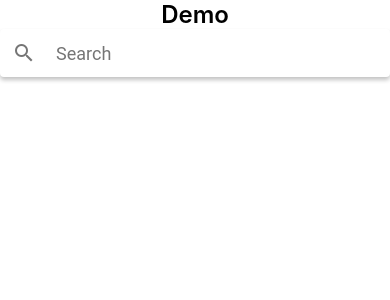
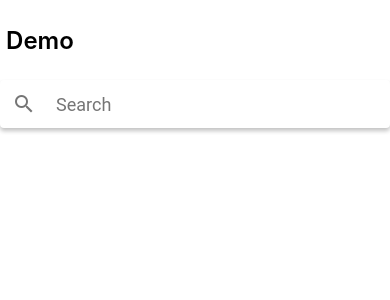
Before and after one commit to kunalone/react-native-demo, a React Native app in the folder MyApp/: screen / in a window 390 px wide. Shown: the top 300 px of the page. Built offline with nearby package versions, Linux system fonts and the light colour scheme.

Commit message:
new chnages for loader activity indicator

```diff
--- a/MyApp/src/actions.ts
+++ b/MyApp/src/actions.ts
@@ -22,6 +22,12 @@ const FETCH_GIFS_FAILED = 'FETCH_GIFS_FAILED';
 export const resetGifsView = () => {
   return {
     type: RESET_GIFS_REQUESTED,
+  };
+};
+
+export const resetGifLoading = () => {
+  return {
+    type: FETCH_GIFS_REQUESTED,
   };
 };
 
--- a/MyApp/src/dashboard.tsx
+++ b/MyApp/src/dashboard.tsx
@@ -1,12 +1,26 @@
 import axios from 'axios';
 import _, {List} from 'lodash';
 import React, {useCallback, useEffect, useRef, useState} from 'react';
-import {FlatList, Image, SafeAreaView, StyleSheet, Text} from 'react-native';
+import {
+  ActivityIndicator,
+  FlatList,
+  Image,
+  SafeAreaView,
+  StyleSheet,
+  Text,
+  View,
+} from 'react-native';
 import FastImage from 'react-native-fast-image';
 import {Searchbar} from 'react-native-paper';
 import WebView from 'react-native-webview';
 import {shallowEqual, useDispatch, useSelector} from 'react-redux';
-import {fetchGifsFailure, fetchGifsSuccess, resetGifsView} from './actions';
+import {
+  fetchGifsFailure,
+  fetchGifsSuccess,
+  resetGifLoading,
+  resetGifsView,
+  startFetchGifsRequest,
+} from './actions';
 import {Keyboard} from 'react-native';
 
 var delayInMilliseconds = 2000;
@@ -38,6 +52,7 @@ function Dashboard() {
     _.debounce(async q => {
       let finalSearch = searchString.current.trim();
       if (finalSearch.length > 3) {
+        dispatch(resetGifLoading());
         let response = await getQuestionnaireEachById(
           finalSearch,
           currentPages,
@@ -110,7 +125,10 @@ function Dashboard() {
 
   return (
     <SafeAreaView style={styles.baseColumncontainer}>
-      <Text style={[styles.sectionTitle]}>Demo</Text>
+      <View style={styles.titleRow}>
+        <Text style={[styles.sectionTitle]}> Demo</Text>
+        {loading ? <ActivityIndicator size="large" color="#131413" /> : null}
+      </View>
       <Searchbar
         placeholder="Search"
         onChangeText={text => {
@@ -138,6 +156,11 @@ function Dashboard() {
 }
 
 const styles = StyleSheet.create({
+  titleRow: {
+    flexDirection: 'row',
+    height: 80,
+    justifyContent: 'space-between',
+  },
   listView: {
     flexGrow: 1,
   },
@@ -147,6 +170,7 @@ const styles = StyleSheet.create({
   baseColumncontainer: {
     flexDirection: 'column',
     alignItems: 'stretch',
+    padding: 10,
   },
   input: {
     flex: 1,
```
